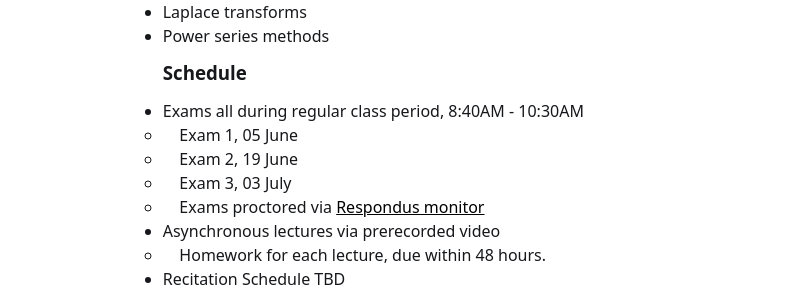
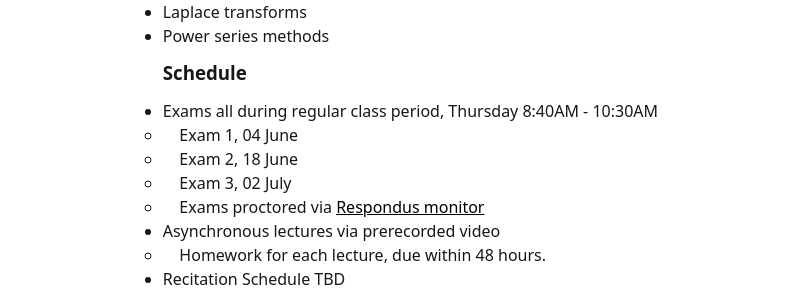
Before and after one commit to hopmath/hopmath.github.io, a Jekyll site: the page built from _pages/syllabus.md, in a window 1280 px wide. Shown: the part 504-799 px from the top of the page, without its empty margins (190-977 px from the left). Built offline with Jekyll 4.4.1, drawn with Linux system fonts in a browser that asks for light colours.

Commit message:
Corrected exam dates

```diff
--- a/_includes/head.html
+++ b/_includes/head.html
@@ -21,9 +21,8 @@
       {% endunless %}
     </title>
 
-  <link rel="apple-touch-icon" sizes="180x180" href="/apple-touch-icon.png">
-  <link rel="icon" type="image/png" sizes="32x32" href="/favicon-32x32.png">
-  <link rel="icon" type="image/png" sizes="16x16" href="/favicon-16x16.png">
+  <link rel="apple-touch-icon" href="/thinking.svg">
+  <link rel="icon" type="image/svg" href="/thinking.svg">
 
   <style>
     {% capture include_to_scssify %}
--- a/_pages/syllabus.md
+++ b/_pages/syllabus.md
@@ -26,10 +26,10 @@ title: Syllabus
 - Power series methods
 
 ### Schedule
-- Exams all during regular class period, 8:40AM - 10:30AM
-	- &nbsp; &nbsp; Exam 1, 05 June
-	- &nbsp; &nbsp; Exam 2, 19 June
-	- &nbsp; &nbsp; Exam 3, 03 July
+- Exams all during regular class period, Thursday 8:40AM - 10:30AM
+	- &nbsp; &nbsp; Exam 1, 04 June
+	- &nbsp; &nbsp; Exam 2, 18 June
+	- &nbsp; &nbsp; Exam 3, 02 July
 	- &nbsp; &nbsp; Exams proctored via [Respondus monitor](http://www.buffalo.edu/ubit/service-guides/teaching-technology/learning-resources-for-students/ublearns/respondus.html)
 - Asynchronous lectures via prerecorded video
 	- &nbsp; &nbsp; Homework for each lecture, due within 48 hours.
```
Also changed, not shown: thinking.svg (added), 10 other files.
